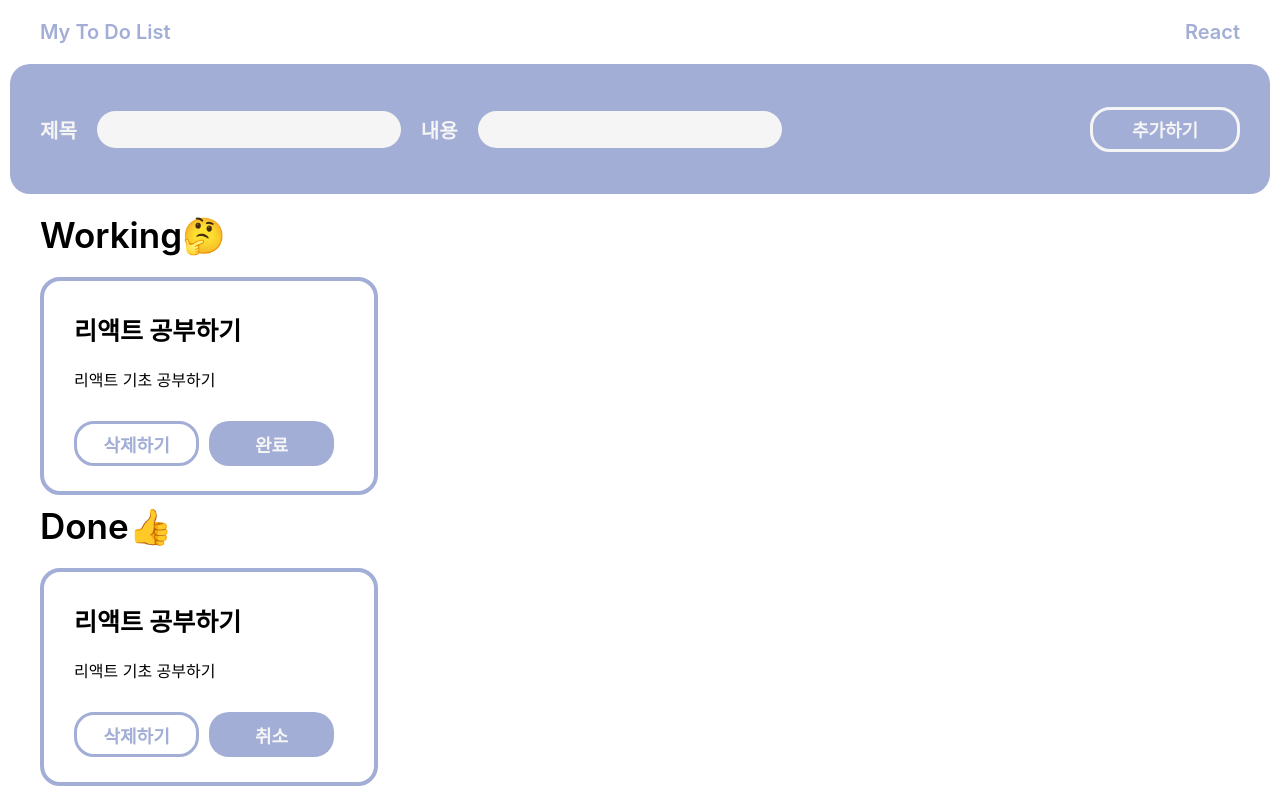
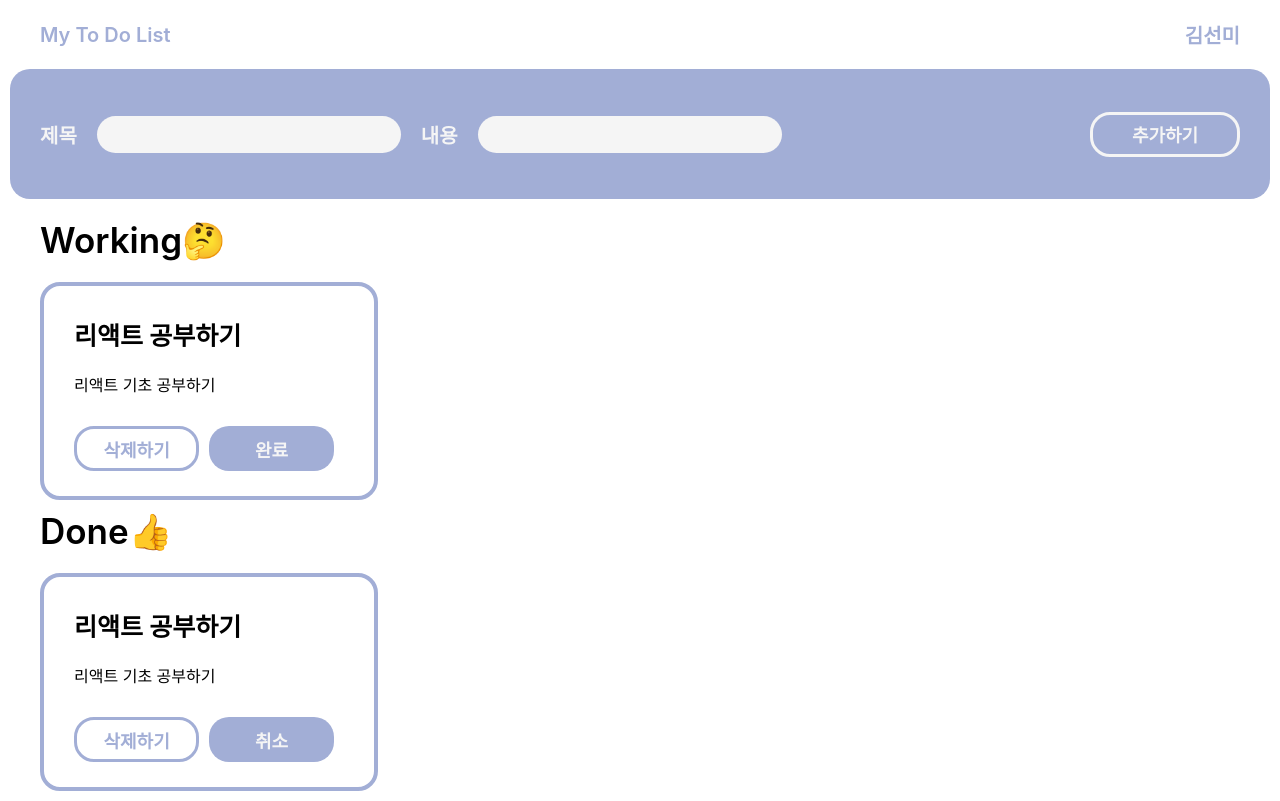
Before and after one commit to seon-mikim/todolist, a React (Create React App) app: page / in a window 1280 px wide. Built offline with nearby package versions, Linux system fonts and the light colour scheme.

Commit message:
Update Header.jsx

```diff
--- a/src/js/components/header/Header.jsx
+++ b/src/js/components/header/Header.jsx
@@ -3,7 +3,7 @@ import"../header/header.css"
 function Header() {
     return( <header className="header-area">
             <span>My To Do List</span>
-            <span>React</span>
+            <span>김선미</span>
             </header>
     )
 }
```
